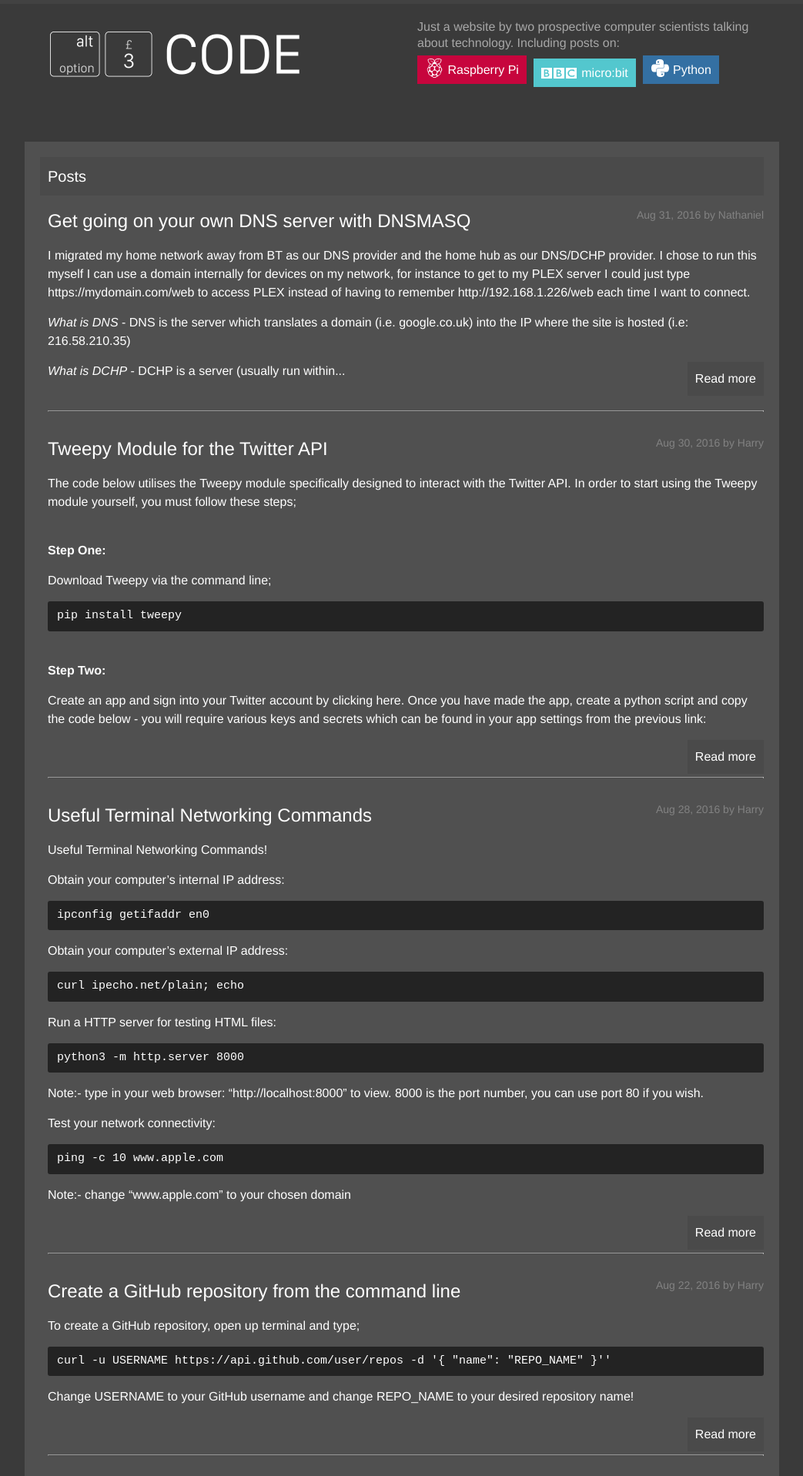
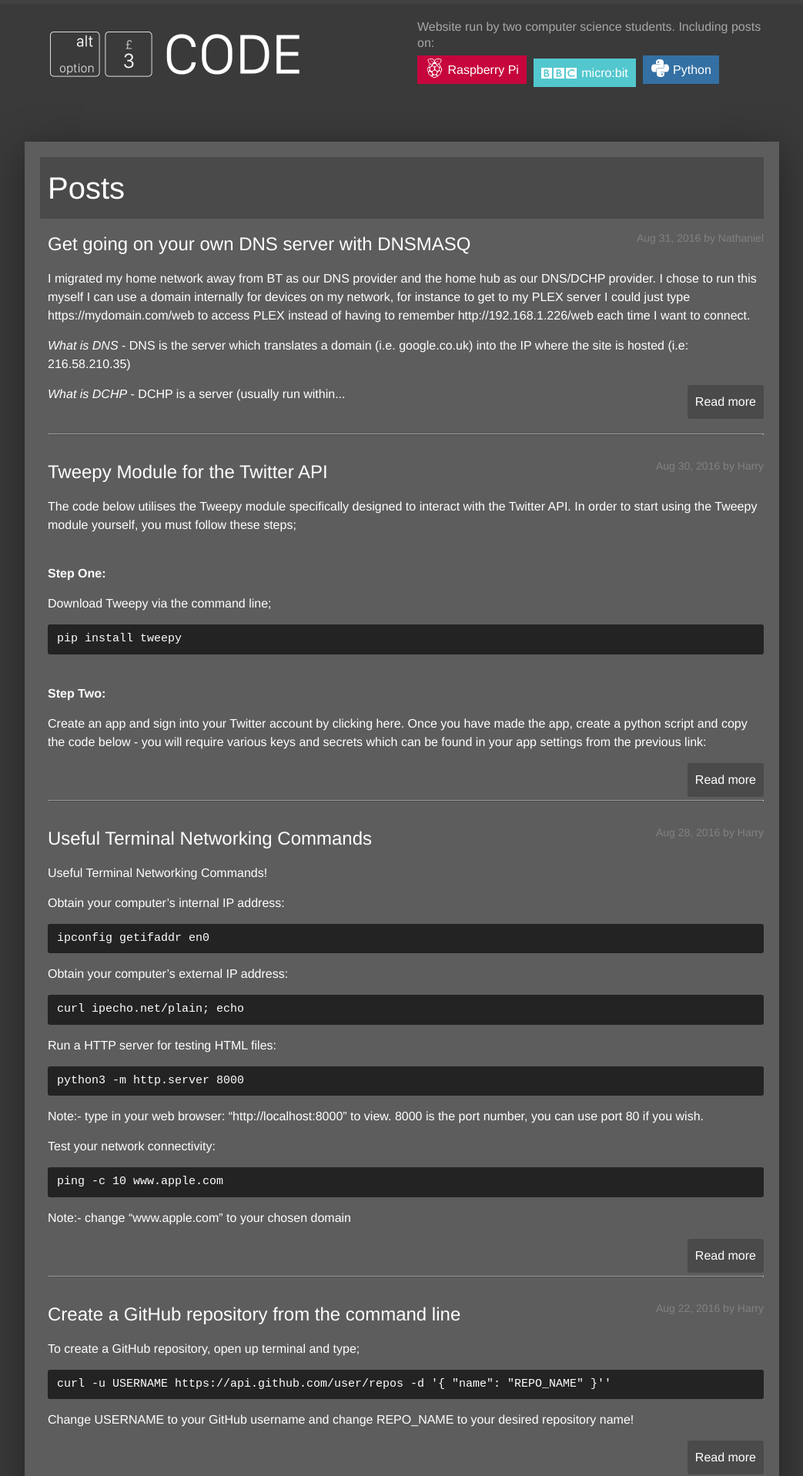
Before and after one commit to alt3code/alt3code, a Jekyll site: the page built from index.html, in a window 1280 px wide. Shown: the top 1917 px of the page at 77% size, without its empty margins (118-1161 px from the left). Built offline with Jekyll 4.4.1, drawn with Linux system fonts in a browser that asks for light colours; some of the changed text lies outside the part shown.

Commit message:
Minor CSS and header changes

```diff
--- a/_config.yml
+++ b/_config.yml
@@ -16,7 +16,7 @@ baseurl: "" # the subpath of your site, e.g. /blog
 url: "http://yourdomain.com" # the base hostname & protocol for your site
 
 nathaniel_twitter: meetnathaniel
-harry_twitter: hbtech0905
+harry_twitter: harryb0905
 
 # Build settings
 markdown: kramdown
--- a/_includes/header.html
+++ b/_includes/header.html
@@ -7,7 +7,7 @@
   <div class="rightblock">
 
       <div class="summaryheader">
-          <span class="summarytext">Just a website by two prospective computer scientists talking about technology. Including posts on:</span><br>
+          <span class="summarytext">Website run by two computer science students. Including posts on:</span><br>
             <span class="topicsinclude">
             <a class="menuitem lightmenu raspi-menu"><div class="icon icons8-Raspberry-Pi"></div> Raspberry Pi</a>&nbsp;
             <a class="menuitem lightmenu microbit-menu"><div class="icon icons8-BBC-Logo"></div> micro:bit</a>&nbsp;
--- a/_sass/_layout.scss
+++ b/_sass/_layout.scss
@@ -35,8 +35,9 @@
 }
 
 .mainbodytext {
-    background-color: #505050;
+    background-color: rgba(102,102,102,0.8);
     padding: 20px;
+    box-shadow: 0 10px 50px rgba(0,0,0,0.4);
 }
 
 @media screen and (max-width: 600px) {
@@ -99,6 +100,7 @@ a.menuitem {
 
 .readmore {
     float: right;
+    border-radius: 5%;
 }
 
 .btn a {
@@ -280,7 +282,7 @@ a.menuitem {
 }
 
 .page-heading {
-    font-size: 20px;
+    font-size: 40px;
     background-color: #4a4a4a;
     padding: 10px;
 }
--- a/index.html
+++ b/index.html
@@ -5,6 +5,8 @@ layout: default
 <div class="home">
 
   <h1 class="page-heading">Posts</h1>
+
+  <!-- Will place post sections in here... -->
 
   <ul class="post-list">
     {% for post in site.posts %}
```
Also changed, not shown: _posts/2016-08-08-blinkstick-project.markdown (deleted, +0 -11 lines), 3 other files.
